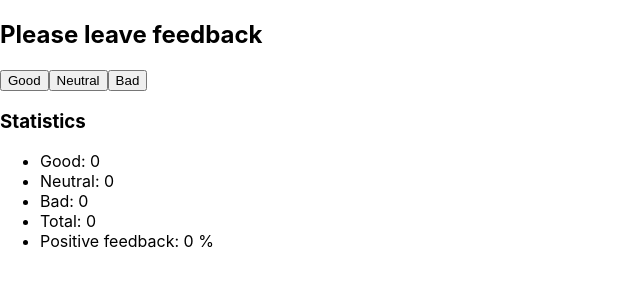
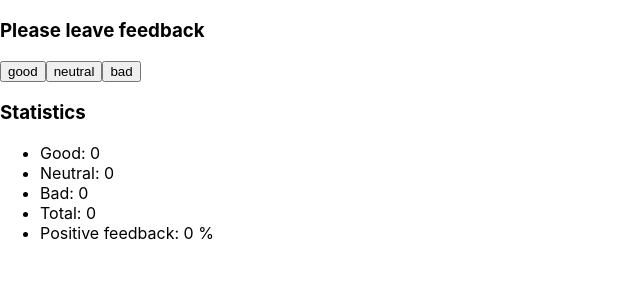
Before and after one commit to VitaliiMaC9m6uk/goit-react-hw-02-feedback, a React (Create React App) app: page / in a window 1280 px wide. Shown: the top 300 px of the page, without its empty margins (0-640 px from the left). Built offline with nearby package versions, Linux system fonts and the light colour scheme.

Commit message:
3 крока finish

```diff
--- a/src/components/App.jsx
+++ b/src/components/App.jsx
@@ -1,7 +1,49 @@
+import { Component } from "react";
 import Statistics from "./Statistics/Statistics";
+import FeedbackOptions from "./FeedbackOptions/FeedbackOptions";
+import Section from "./Section/Section";
 
-export const App = () => {
-  return (
-   <Statistics/>
-  );
-};
+export class App extends Component {
+  state = {
+    good: 0,
+    neutral: 0,
+    bad: 0,
+  };
+  handleClick = ({ target: { name } }) => {
+    this.setState(prev => ({
+      [name]: prev[name] + 1,
+    }));
+  };
+  countTotalFeedback = () => {
+    const { good, neutral, bad } = this.state;
+    return good + neutral + bad;
+  };
+  countPositiveFeedbackPercentage = () => {
+    const { good, neutral, bad } = this.state;
+    return good + neutral + bad !== 0
+      ? Math.round((100 / this.countTotalFeedback()) * this.state.good)
+      : 0;
+  };
+
+  render() {
+    return (
+      <div>
+        <Section title="Please leave feedback">
+          <FeedbackOptions
+            options={['good', 'neutral', 'bad']}
+            onLeaveFeedback={this.handleClick}
+          ></FeedbackOptions>
+        </Section>
+        <Section title='Statistics'>
+          <Statistics
+            good={this.state.good}
+            neutral={this.state.neutral}
+            bad={this.state.bad}
+            total={this.countTotalFeedback()}
+            positivePercentage={this.countPositiveFeedbackPercentage()}
+          ></Statistics>
+        </Section>
+      </div>
+    );
+  }
+}
--- a/src/components/FeedbackOptions/FeedbackOptions.jsx
+++ b/src/components/FeedbackOptions/FeedbackOptions.jsx
@@ -1,8 +1,14 @@
-import { Component } from "react"
+const FeedbackOptions = ({ options, onLeaveFeedback }) => {
+    console.log(options);
+    return (
+      <div>
+        {options.map(option => (
+          <button name={option} onClick={onLeaveFeedback} key={option}>
+            {option}
+          </button>
+        ))}
+      </div>
+    );
 
-class FeedbackOptions extends Component{
-    render() {
-
-}
-}
+};
 export default FeedbackOptions;
--- /dev/null
+++ b/src/components/Section/Section.jsx
@@ -0,0 +1,11 @@
+
+const Section = ({title,children}) => {
+    return (
+        <div>
+            {title && <h3>{title}</h3>}
+            {children}
+        </div>
+
+    )
+}
+export default Section;
--- a/src/components/Statistics/Statistics.jsx
+++ b/src/components/Statistics/Statistics.jsx
@@ -1,54 +1,12 @@
-import { Component } from 'react'
-
-
-class Statistics extends Component {
-
-  state = {
-    good: 0,
-    neutral: 0,
-    bad: 0,
-  };
-  handleClick = ({ target: { name } }) => {
-    this.setState(prev => ({
-      [name]: prev[name] + 1,
-    }));
-  };
-  countTotalFeedback = () => {
-   const {good,neutral,bad}=this.state
-    return (good+neutral+bad)
-  };
-  countPositiveFeedbackPercentage = () => {
-    const { good, neutral, bad } = this.state;
-    return (good+neutral+bad)!==0 ?
-      Math.round((100 / this.countTotalFeedback()) * this.state.good) : 0
-  };
-  render() {
-    return (
-      <div>
-        <h2>Please leave feedback</h2>
-        <button name="good" onClick={this.handleClick}>
-          Good
-        </button>
-        <button name="neutral" onClick={this.handleClick}>
-          Neutral
-        </button>
-        <button name="bad" onClick={this.handleClick}>
-          Bad
-        </button>
-        <h3>Statistics</h3>
-        <ul>
-          <li>Good: {this.state.good}</li>
-          <li>Neutral: {this.state.neutral}</li>
-          <li>Bad: {this.state.bad}</li>
-          <li>Total: {this.countTotalFeedback()}</li>
-          <li>
-            Positive feedback: {this.countPositiveFeedbackPercentage()} %
-          </li>
-
-        </ul>
-      </div>
-    );
-  }
-}
-
+const Statistics = ({ good, neutral, bad, total, positivePercentage }) => {
+  return (
+    <ul>
+      <li>Good: {good}</li>
+      <li>Neutral: {neutral}</li>
+      <li>Bad: {bad}</li>
+      <li>Total: { total}</li>
+      <li>Positive feedback: { positivePercentage} %</li>
+    </ul>
+  );
+};
 export default Statistics;
```
